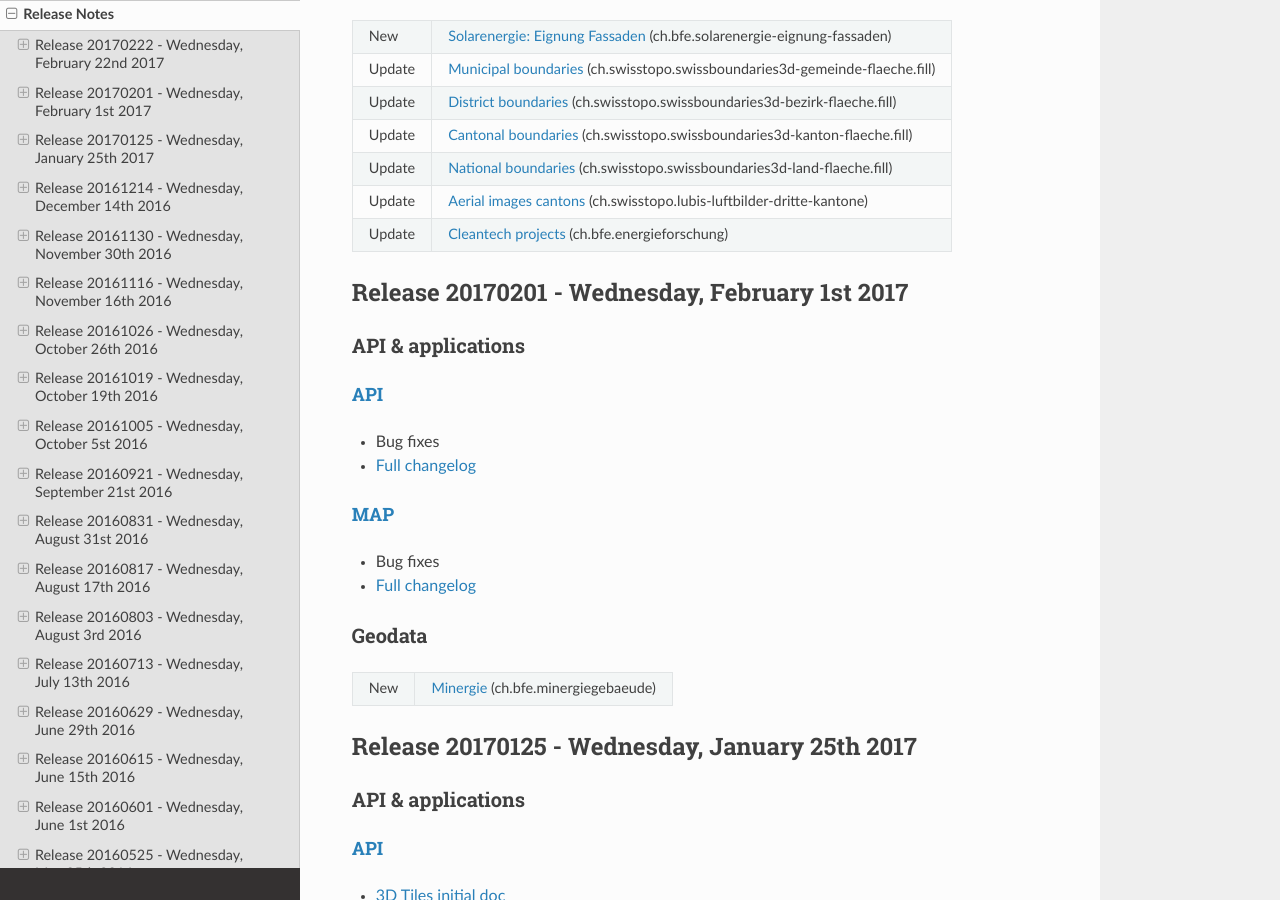
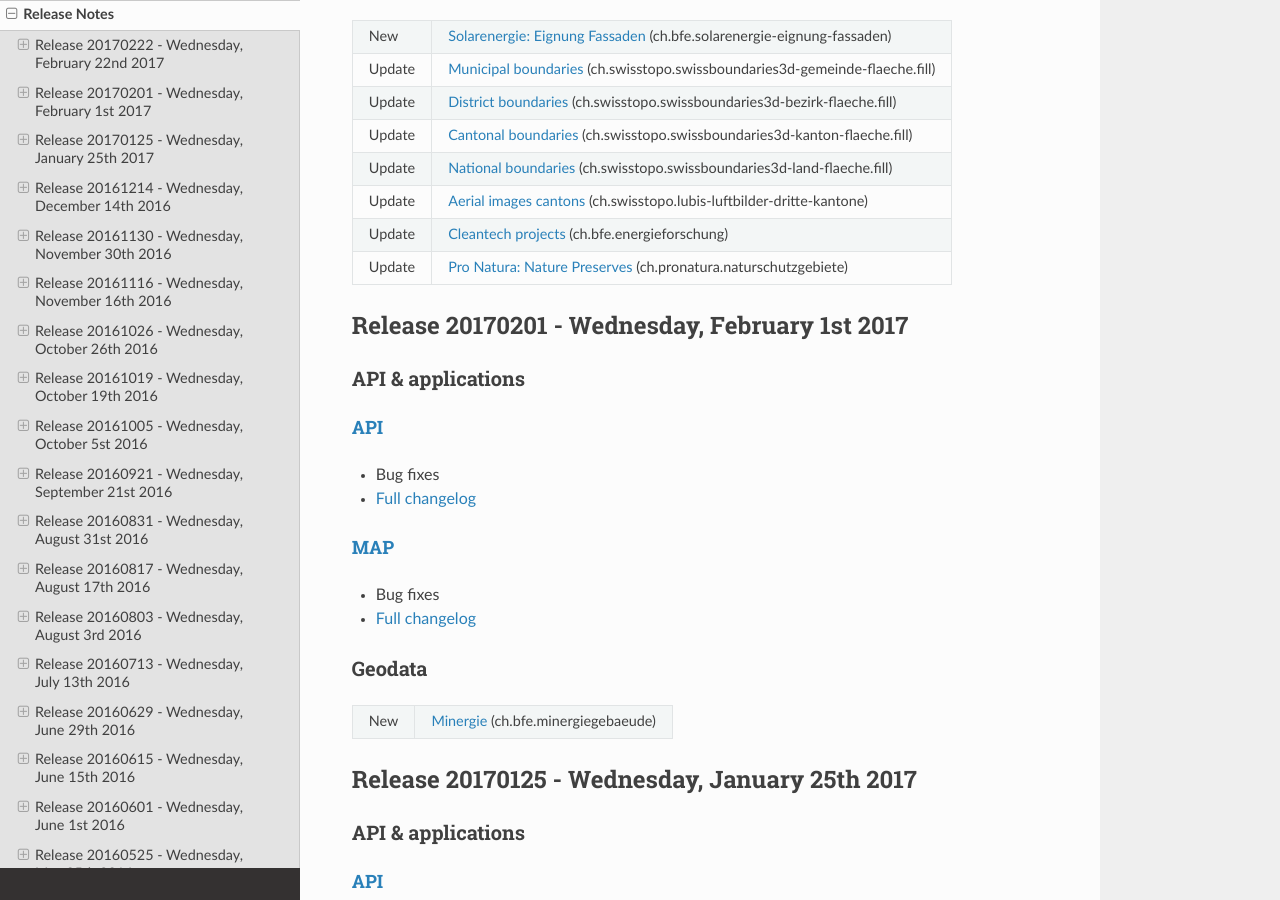
Before and after one commit to swisstopo-test/doc-chsdi3, a Sphinx documentation site: the page built from source/releasenotes/index.rst, in a window 1280 px wide and 900 px high, scrolled down 584 px. Built offline with Sphinx 7.4.7 and the Read the Docs theme 2.0.0, drawn with Linux system fonts in a browser that asks for light colours.

Commit message:
added update ProNatura

```diff
--- a/source/releasenotes/index.rst
+++ b/source/releasenotes/index.rst
@@ -53,6 +53,9 @@ Geodata
 +--------+--------------------------------------------------------------------------------------------------------------------------------------------------------------------------------------------------+
 | Update | `Cleantech projects <//map.geo.admin.ch/?layers=ch.bfe.energieforschung>`__ (ch.bfe.energieforschung)                                                                                            |
 +--------+--------------------------------------------------------------------------------------------------------------------------------------------------------------------------------------------------+
+| Update | `Pro Natura: Nature Preserves <//map.geo.admin.ch/?layers=ch.pronatura.naturschutzgebiete>`__ (ch.pronatura.naturschutzgebiete)                                                                  |
++--------+--------------------------------------------------------------------------------------------------------------------------------------------------------------------------------------------------+
+
 
 .. _releasenotes_20170201:
    *******
```
